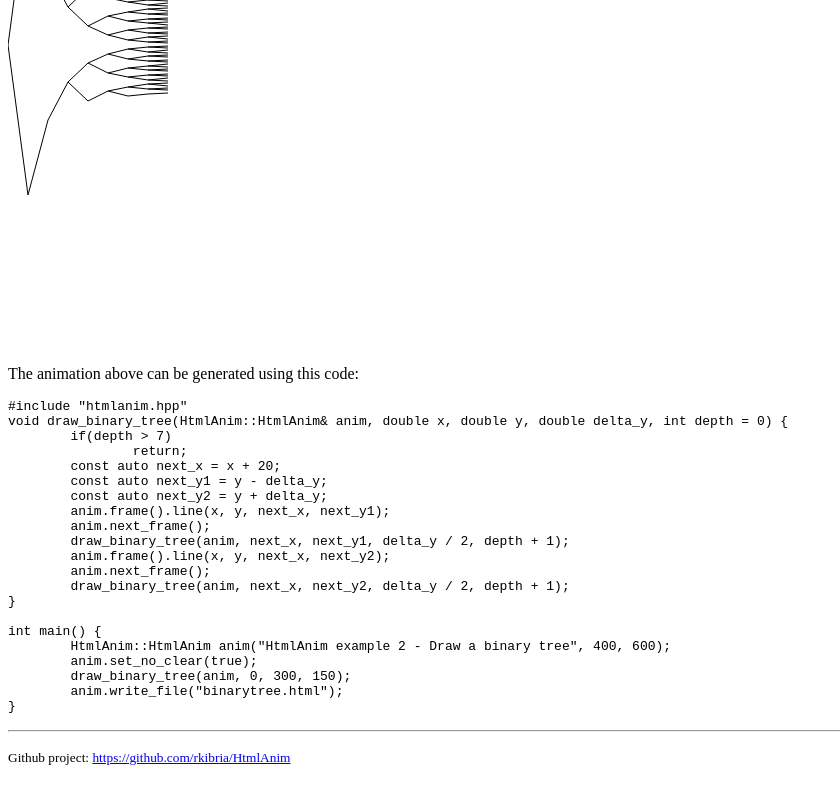
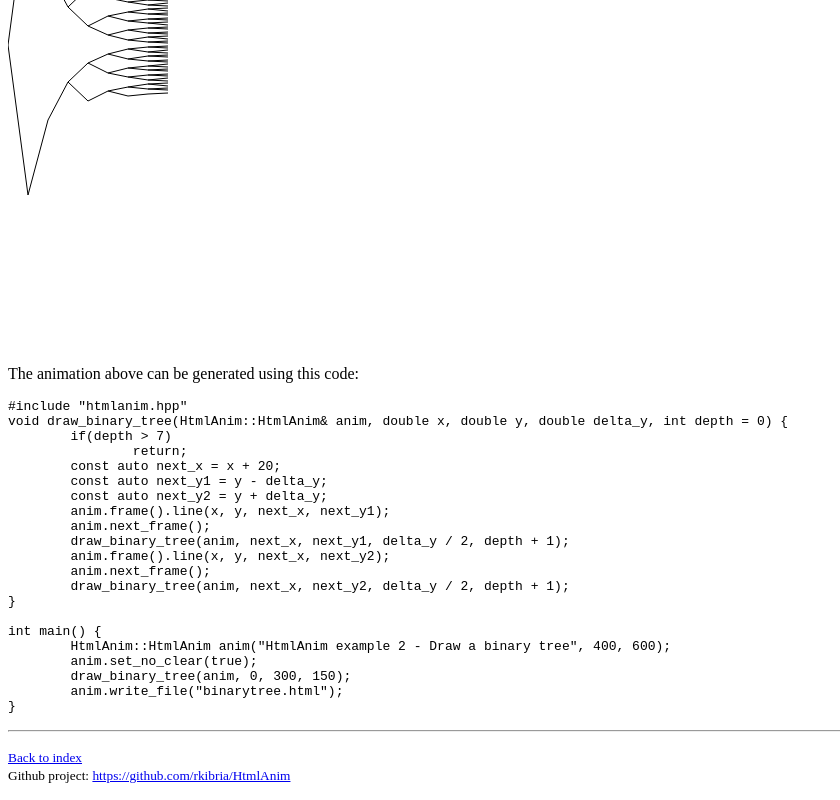
Before and after one commit to rkibria/HtmlAnim, a plain HTML site: page docs/example2.html in a window 1280 px wide. Shown: the part 322-1122 px from the top of the page, without its empty margins (0-840 px from the left). Drawn offline with Linux system fonts and the light colour scheme.

Commit message:
Extract common footer.

```diff
--- a/docs/example2.html
+++ b/docs/example2.html
@@ -1609,6 +1609,7 @@ int main() {
 </pre></p>
 <hr>
 <p>
+<small><a href="index.html">Back to index</a></small><br>
 <small>Github project: <a href="https://github.com/rkibria/HtmlAnim">https://github.com/rkibria/HtmlAnim</a></small>
 </p>
 
```
Also changed, not shown: docs/example3.html (+1 -0 lines), docs/example4.html (+1 -0 lines), docs/example5.html (+1 -0 lines), docs/example6.html (+1 -0 lines), docs/index.html (+1 -0 lines), 1 other file.
